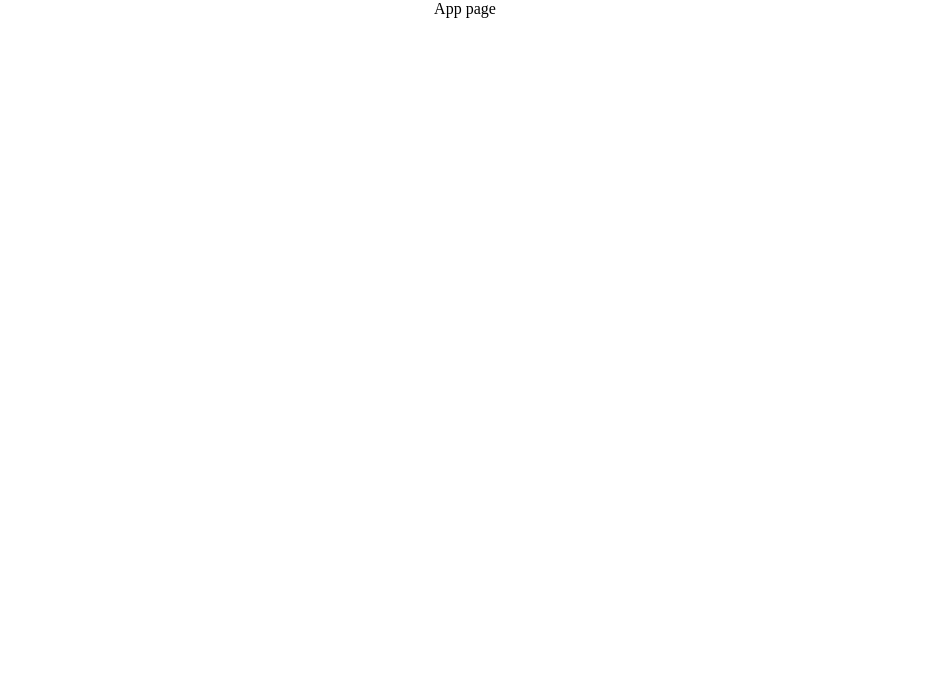
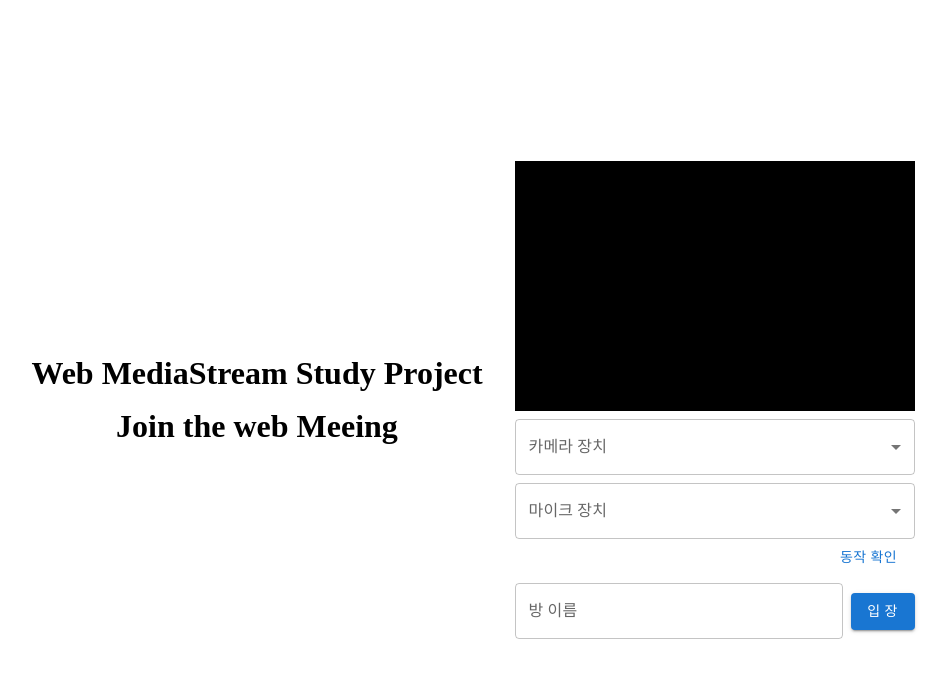
Before and after one commit to seok-young/webRTC_Study_Project_Front, a React (Vite) app: page / in a window 1280 px wide. Shown: the top 678 px of the page, without its empty margins (175-1122 px from the left). Built offline with nearby package versions, Linux system fonts and the light colour scheme.

Commit message:
feat: Room UI

```diff
--- a/src/App.jsx
+++ b/src/App.jsx
@@ -1,10 +1,26 @@
 import { observer } from 'mobx-react-lite'
+import { Stack } from '@mui/material'
+import { Mic } from '@mui/icons-material'
+import CamDeviceSelector from './components/CamDeviceSelector'
+import MicDeviceSelector from './components/MicDeviceSelector'
+import { RoomConnector } from './components/RoomConnector'
 
 function App() {
     return (
-        <div>
-            App page
-        </div>
+        <Stack direction={{xs: 'column', md: 'row'}} spacing ={2}
+            sx={{justifyContetn:'center', alignItems:'center', minHeight: '100vh'}}>
+            <Stack direction='column' spacing={2}
+                sx={{justifyContent:'center', alignItems:'center', padding:'16px'}}>
+                <h1>Web MediaStream Study Project</h1>
+                <h1>Join the web Meeing</h1>
+            </Stack>
+            <Stack direction='column' spacing ={1}
+                sx={{justifyContent:'center', alignItems:'stretch', width:'400px'}}>
+                <CamDeviceSelector />
+                <MicDeviceSelector />
+                <RoomConnector />
+            </Stack>
+        </Stack>
     )
 }
 
--- /dev/null
+++ b/src/components/CamDeviceSelector.jsx
@@ -0,0 +1,15 @@
+import { FormControl, InputLabel, Menu, MenuItem, Select, Stack } from "@mui/material"
+
+export default function CamDeviceSelector() {
+    return (
+        <Stack direction='column' spacing={1} sx={{justifyContent: 'center', alignItems: 'center'}}>
+            <video autoPlay muted style={{width:'400px', height:'250px', background:'black', objectFit:'contain'}}/>
+            <FormControl fullWidth>
+                <InputLabel>카메라 장치</InputLabel>
+                <Select>
+                    <MenuItem>기본 장치</MenuItem>
+                </Select>
+            </FormControl>
+        </Stack>
+    );
+}
--- /dev/null
+++ b/src/components/MicDeviceSelector.jsx
@@ -0,0 +1,20 @@
+import { FormControl, InputLabel, Menu, MenuItem, Select, Stack, Button } from "@mui/material"
+
+export default function CamDeviceSelector() {
+    return(
+        <Stack direction='column' spacing={0} sx={{justifyContent: 'center', alignItems: 'center'}}>
+            <FormControl fullWidth>
+                <InputLabel>마이크 장치</InputLabel>
+                <Select>
+                    <MenuItem>기본 장치</MenuItem>
+                </Select>
+            </FormControl>
+
+            <Stack direction='row' spacing={1} sx={{justifyContent: 'center', alignItems: 'center', width: '400px'}}>
+                <canvas width='400' height='16' style={{width: '300px', height:'16', background: 'transparent', objectFit: 'contain'}}/>
+                <Button>동작 확인</Button>
+
+            </Stack>
+        </Stack>
+    )
+}
--- /dev/null
+++ b/src/components/RoomConnector.jsx
@@ -0,0 +1,11 @@
+import { Button, Stack, TextField } from '@mui/material'
+
+export function RoomConnector() {
+    return (
+        <Stack direction='row' spacing={1} sx={{justifyContent:'flex-end', alignItems:'center'}}>
+            <TextField label='방 이름' variant='outlined' placeholder='영문, 숫자 조합 6~12자'
+                       style={{flex:1}}></TextField>
+            <Button variant='contained' style={{flex:0}}>입 장</Button>
+        </Stack>
+    )
+}
```
